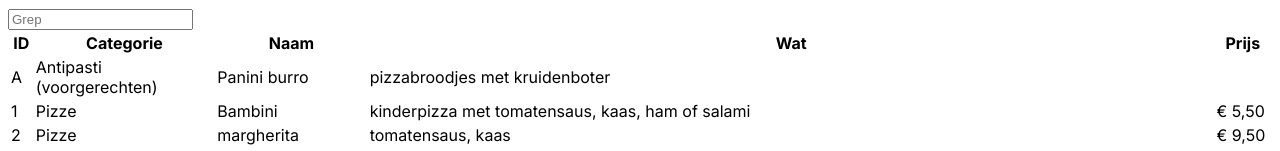
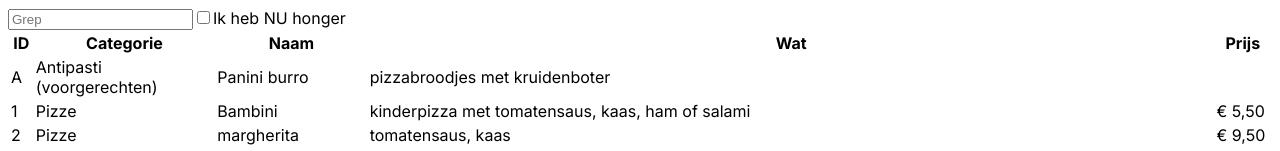
Before and after one commit to marten/foodgrep, a Next.js app: page /piccola in a window 1280 px wide. Shown: the top 151 px of the page. Built offline with nearby package versions, Linux system fonts and the light colour scheme.

Commit message:
Hungry toggle

```diff
--- a/app/piccola/page.tsx
+++ b/app/piccola/page.tsx
@@ -3,13 +3,33 @@
 import { useState } from "react";
 import data from "./data.json";
 
+function getRandomIntInclusive(min: number, max: number) {
+  min = Math.ceil(min);
+  max = Math.floor(max);
+  return Math.floor(Math.random() * (max - min + 1) + min); // The maximum is inclusive and the minimum is inclusive
+}
+
 export default function Home() {
-  const [filter, setFilter] = useState("")
-  const products = data.filter(product => (product.name.includes(filter) || product.description.includes(filter)));
+  const [filter, setFilter] = useState("");
+  const [hungry, setHungry] = useState(false);
+
+  let products = data.filter(product => (product.name.includes(filter) || product.description.includes(filter)));
+
+  if (hungry) {
+    const idx = getRandomIntInclusive(0, products.length - 1)
+    products = [products[idx]]
+  }
 
   return (
     <main className="flex min-h-screen flex-col items-center justify-between p-24">
       <input type="text" placeholder="Grep" value={filter} onChange={e => setFilter(e.target.value)} />
+
+      <label>
+        <input type="checkbox" checked={hungry} onChange={e => setHungry(e.target.checked)} />
+        Ik heb NU honger
+      </label>
+
+
       <table className="border-2">
         <thead>
           <tr>
```
